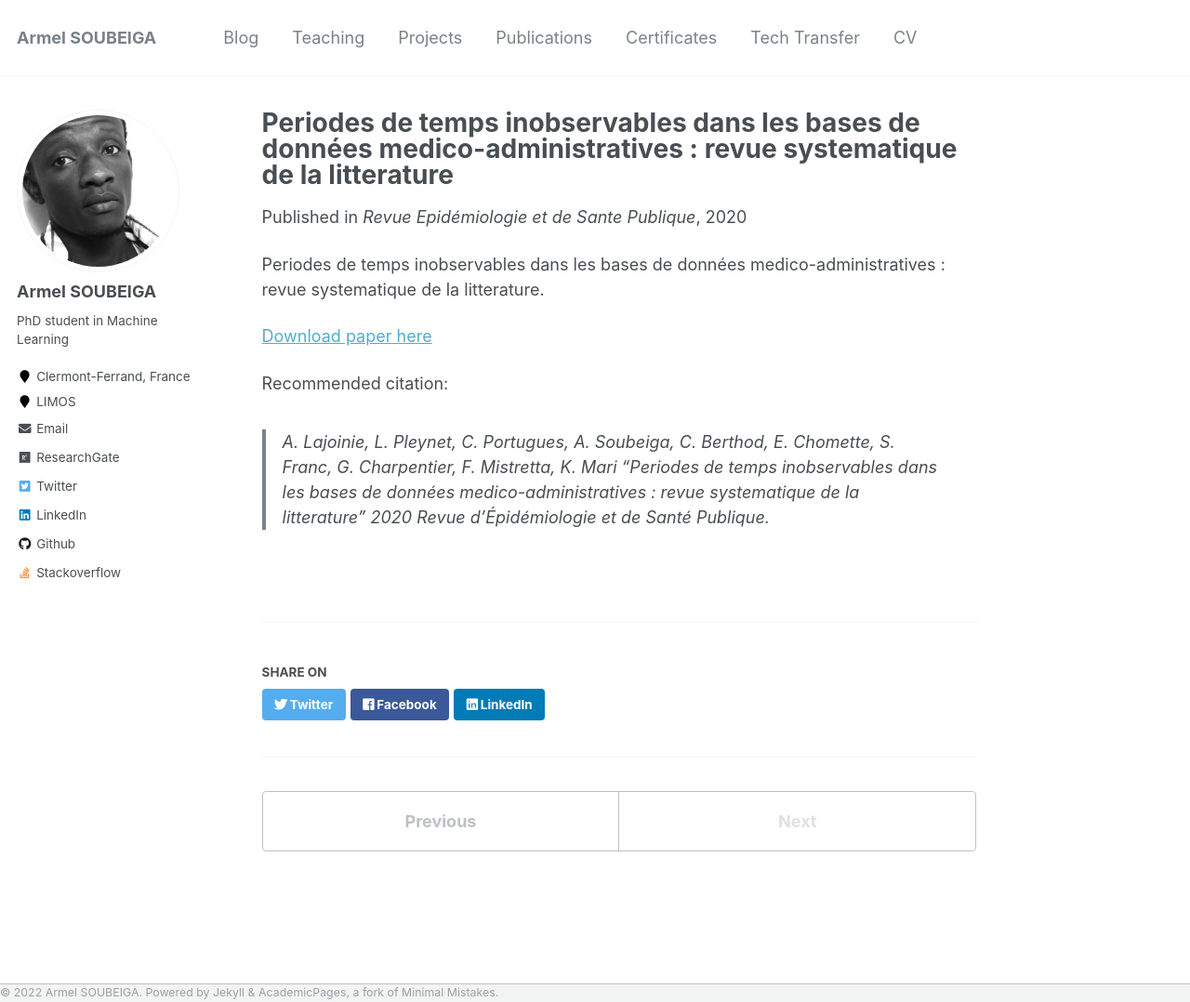
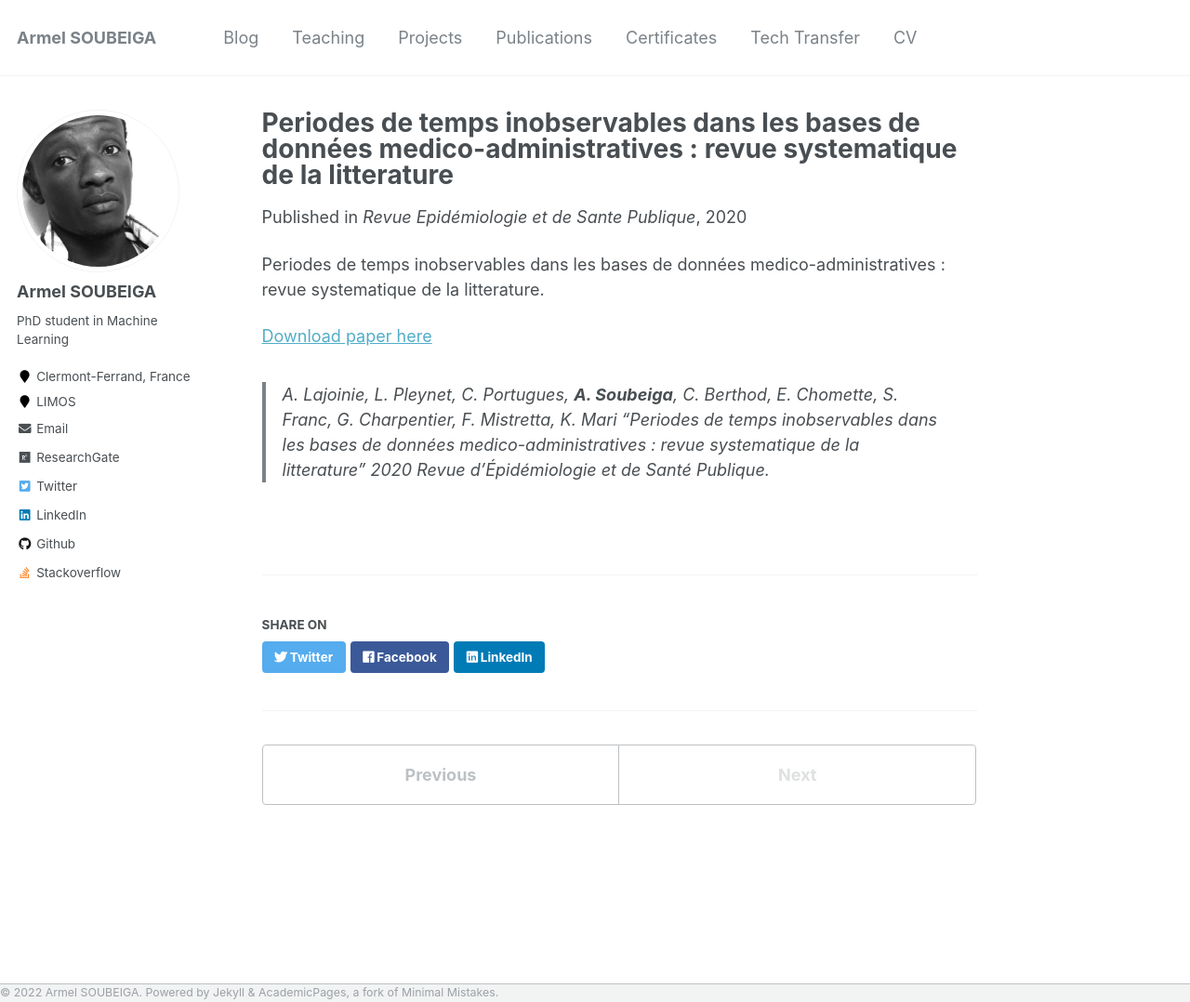
Before and after one commit to armelsoubeiga/neweb, a Jekyll site: the page built from _publications/2020-09-01-Periodes-de-temps-inobservables.md, in a window 1280 px wide and 1078 px high. Shown: the whole window at 93% size. Built offline with Jekyll 4.4.1, drawn with Linux system fonts in a browser that asks for light colours.

Commit message:
Update 2020-09-01-Periodes-de-temps-inobservables.md

```diff
--- a/_publications/2020-09-01-Periodes-de-temps-inobservables.md
+++ b/_publications/2020-09-01-Periodes-de-temps-inobservables.md
@@ -6,11 +6,10 @@ excerpt: 'Periodes de temps inobservables dans les bases de données medico-admi
 date: 2020-09-01
 venue: 'Revue Epidémiologie et de Sante Publique'
 paperurl: 'https://www.sciencedirect.com/science/article/pii/S039876202030300X?via%3Dihub'
-citation: 'A. Lajoinie, L. Pleynet, C. Portugues, A. Soubeiga, C. Berthod, E. Chomette, S. Franc, G. Charpentier, F. Mistretta, K. Mari , &quot;Periodes de temps inobservables dans les bases de données medico-administratives : revue systematique de la litterature,&quot; <i>2020 Revue Epidémiologie et de Sante Publique</i>'
+citation: 'A. Lajoinie, L. Pleynet, C. Portugues, **A. Soubeiga**, C. Berthod, E. Chomette, S. Franc, G. Charpentier, F. Mistretta, K. Mari , &quot;Periodes de temps inobservables dans les bases de données medico-administratives : revue systematique de la litterature,&quot; <i>2020 Revue Epidémiologie et de Sante Publique</i>'
 ---
 Periodes de temps inobservables dans les bases de données medico-administratives : revue systematique de la litterature.
 
 <a href='https://www.sciencedirect.com/science/article/pii/S039876202030300X?via%3Dihub'>Download paper here</a>
 
-Recommended citation:
-> A. Lajoinie, L. Pleynet, C. Portugues, A. Soubeiga, C. Berthod, E. Chomette, S. Franc, G. Charpentier, F. Mistretta, K. Mari "Periodes de temps inobservables dans les bases de données medico-administratives : revue systematique de la litterature" <i>2020 Revue d'Épidémiologie et de Santé Publique</i>.
+> A. Lajoinie, L. Pleynet, C. Portugues, **A. Soubeiga**, C. Berthod, E. Chomette, S. Franc, G. Charpentier, F. Mistretta, K. Mari "Periodes de temps inobservables dans les bases de données medico-administratives : revue systematique de la litterature" <i>2020 Revue d'Épidémiologie et de Santé Publique</i>.
```
